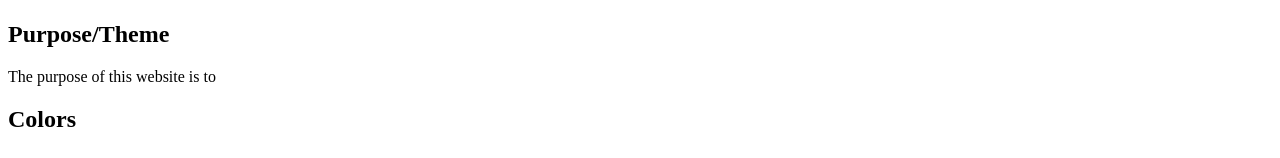
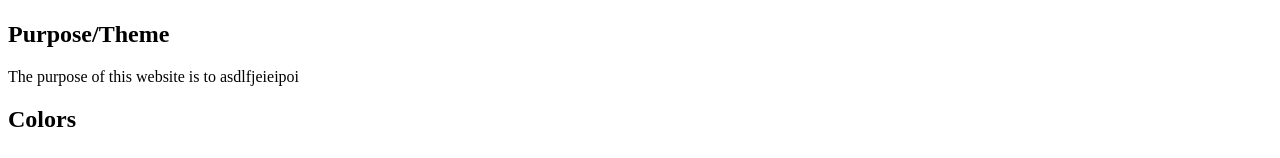
Before and after one commit to AustinJacobs/csszengarden, a website built with Parcel: page src/index.html in a window 1280 px wide. Shown: the part 273-431 px from the top of the page. Built offline with nearby package versions, Linux system fonts and the light colour scheme; a web font is replaced by a local one.

Commit message:
add random

```diff
--- a/src/index.html
+++ b/src/index.html
@@ -45,7 +45,7 @@
       <h2>Purpose/Theme</h2>
 
       <div class="cd-box">
-        <p>The purpose of this website is to </p>
+        <p>The purpose of this website is to asdlfjeieipoi</p>
       </div>
     </section>
 
```
